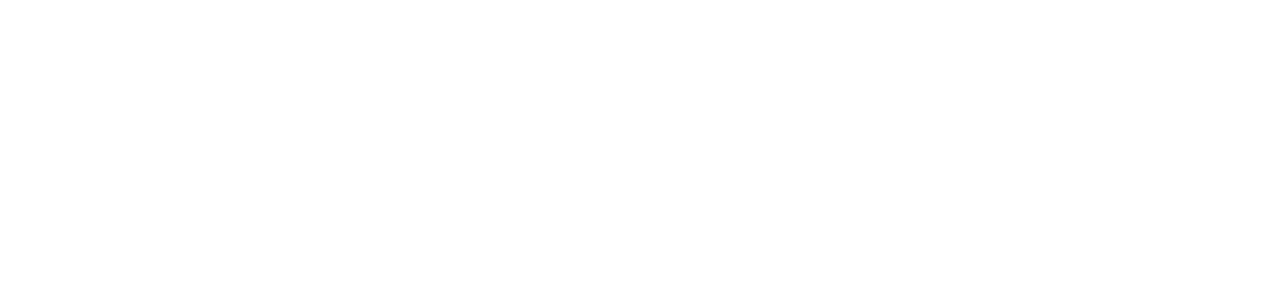
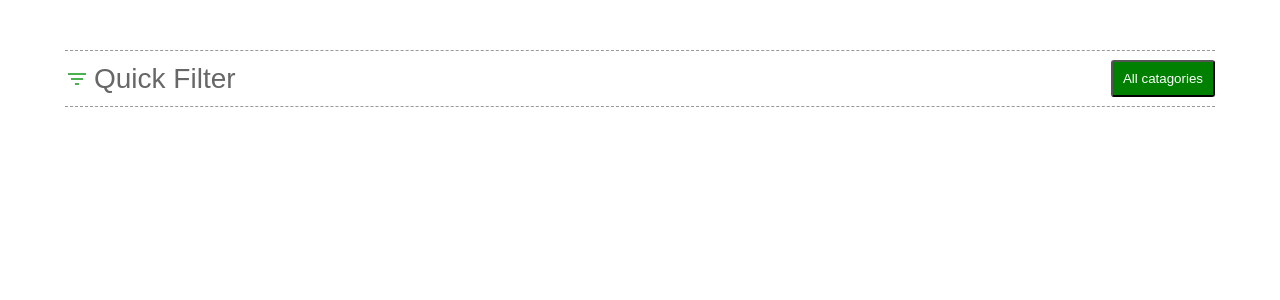
Before and after one commit to tungnthust/recipe-web-app, a React (Create React App) app in the folder client/: page / in a window 1280 px wide. Shown: the top 300 px of the page. Built offline with nearby package versions, Linux system fonts and the light colour scheme.

Commit message:
Quick Filter title

```diff
--- a/client/package.json
+++ b/client/package.json
@@ -3,10 +3,12 @@
   "version": "0.1.0",
   "private": true,
   "dependencies": {
+    "@material-ui/core": "^4.11.4",
+    "@material-ui/icons": "^4.11.2",
+    "@material-ui/pickers": "^3.3.10",
     "@testing-library/jest-dom": "^5.14.1",
     "@testing-library/react": "^12.1.2",
     "@testing-library/user-event": "^13.5.0",
-    "bootstrap": "^4.1.1",
     "react": "^17.0.2",
     "react-dom": "^17.0.2",
     "react-scripts": "4.0.3"
--- a/client/src/App.js
+++ b/client/src/App.js
@@ -1,8 +1,11 @@
 import './App.css';
+import QuickFilter from './Components/QuickFilter';
 
 function App() {
   return (
-    <></>
+    <>
+    <QuickFilter/>
+    </>
   );
 }
 
--- /dev/null
+++ b/client/src/Components/QuickFilter/index.css
@@ -0,0 +1,42 @@
+/*wrapper*/
+.filter_container{
+    padding-top:50px;
+    padding-bottom: 50px;
+    max-width: 100%;
+    width: 1150px;
+    margin-right: auto;
+    margin-left: auto;
+    padding-left: 50px;
+    padding-right: 50px;
+}
+.title{
+    border-bottom: 1px dashed #999;
+    border-top: 1px dashed #999;
+    display: flex;
+    align-items: center;
+    justify-content: space-between;
+}
+.name{
+    font-size: 28px;
+    line-height: 1.25;
+    margin: 10px 0;
+    color: #676767;
+    font-family: "Ubuntu", sans-serif;
+    align-items: center;
+    display: flex;
+    gap: 5px;
+}
+.i{
+    margin-right: 20px;
+    color: green;
+    font-size: inherit;
+}
+.btn {
+    text-decoration: none;
+    background-color: green;
+    padding: 4px 10px;
+    color: #fff;
+    cursor: pointer;
+    line-height: 25px;
+    border-radius: 3px;
+}
--- a/client/src/Components/QuickFilter/index.js
+++ b/client/src/Components/QuickFilter/index.js
@@ -1,10 +1,19 @@
 import React from "react";
+import './index.css';
+import FilterListIcon from '@material-ui/icons/FilterList';
+import { green } from "@material-ui/core/colors";
 
 const QuickFilter = () =>{
     return(
         <div className="filter_container">
-            <div className="filter_title">
-
+            <div className="title">
+                <div className="name">
+                    <FilterListIcon style={{color:green[500]}}/>
+                    Quick Filter
+                </div>
+                <button className="btn">All catagories</button>
+            </div>
+            <div className="list">
             </div>
         </div>
     )
```
Also changed, not shown: 1 other file (tests, documents, lock files or other folders).
